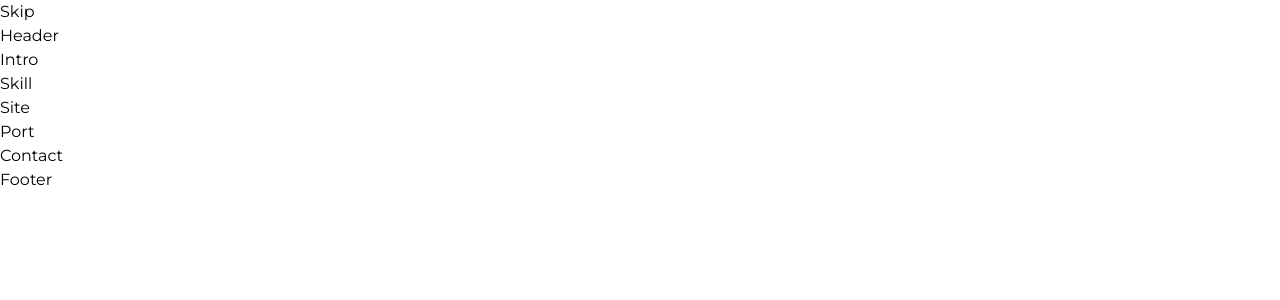
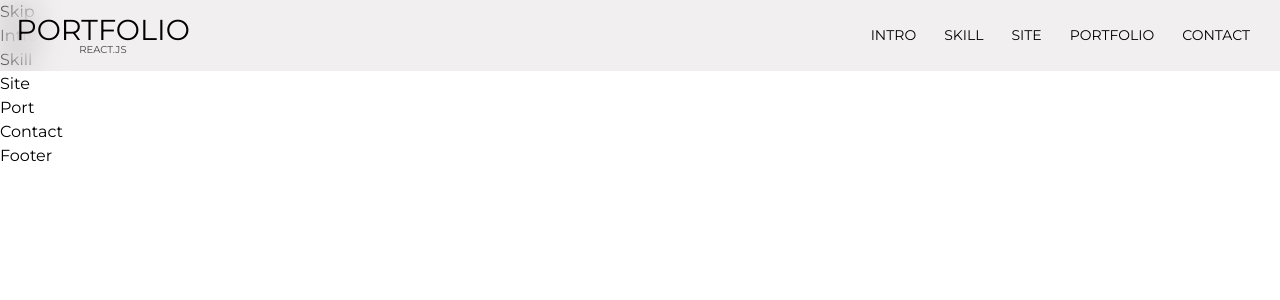
Before and after one commit to yyon0317/project-react, a React (Create React App) app: page / in a window 1280 px wide. Shown: the top 300 px of the page. Built offline with nearby package versions, Linux system fonts and the light colour scheme.

Commit message:
헤더영역

```diff
--- a/src/assets/scss/section/_header.scss
+++ b/src/assets/scss/section/_header.scss
@@ -0,0 +1,128 @@
+#header {
+    @include position-fixed;
+    z-index: 10000;
+}
+.header__inner {
+    @include flex-between;
+    background-color: rgba(116, 99, 99, 0.1);
+    backdrop-filter: blur(15px);
+    padding: 1rem;
+
+    .header__logo {
+        font-size: 0.9rem;
+        text-align: center;
+        text-transform: uppercase;
+        line-height: 1;
+
+        em {
+            font-size: 10px;
+            display: block;
+            color: var(--black200);
+        }
+    }
+    .header__nav {
+
+        @include tablet{
+            display: none;
+
+            &.active {
+                display: block;
+
+                ul {
+                    display: block;
+                    position: absolute;
+                    right: 0;
+                    top: 68px;
+                    background-color: rgba(116,99,99,0.1);
+                    backdrop-filter: blur(15px);
+                    z-index: 10000;
+                    min-width: 150px;
+                    padding: 20px 0;
+
+                    li {
+                        display: block;
+                        text-align: right;
+
+                        a {
+                            display: inline-block;
+                            padding: 10px;
+                        }
+                    }
+                }
+            }
+            &.active + .header__nav__mobile span::before {
+                width: 20px;
+            }
+            &.active + .header__nav__mobile span::after {
+                width: 20px;
+            }
+        }
+
+        li {
+            display: inline;
+
+            a {
+                text-transform: uppercase;
+                font-size: 14px;
+                padding: 14px;
+                position: relative;
+
+                &::before {
+                    content: '';
+                    width: calc(100% - 28px);
+                    height: 1px;
+                    background-color: var(--black);
+                    position: absolute;
+                    left: 14px;
+                    bottom: 10px;
+                    transform: scaleX(0);
+                    transition: all 0.3s;
+                }
+                &:hover::before {
+                    transform: scaleX(1);
+                }
+            }
+        }
+    }
+
+    .header__nav__mobile {
+        display: none;
+        width: 40px;
+        height: 40px;
+        cursor: pointer;
+
+        @include tablet{
+            display: block;
+        }
+
+        span {
+            display: block;
+            width: 40px;
+            height: 2px;
+            background-color: var(--black);
+            margin-top: 19px;
+            position: relative;
+
+            &::before {
+                content: "";
+                width: 40px;
+                height: 2px;
+                background-color: var(--black);
+                position: absolute;
+                right: 0;
+                top: 6px;
+                transition: width 0.3s;
+            }
+            &::after {
+                content: "";
+                width: 40px;
+                height: 2px;
+                background-color: var(--black);
+                position: absolute;
+                left: 0;
+                bottom: 6px;
+                transition: width 0.3s;
+            }
+        }
+    }
+}
--- a/src/components/Header.jsx
+++ b/src/components/Header.jsx
@@ -1,7 +1,59 @@
-import React from "react";
+import React, { useState } from "react";
+
+const headerNav = [
+    { title: "intro", url: "#intro" },
+    { title: "skill", url: "#skill" },
+    { title: "site", url: "#site" },
+    { title: "portfolio", url: "#port" },
+    { title: "contact", url: "#contact" }
+];
+
 
 const Header = () => {
-    return <div>Header</div>;
-};
+
+    const [show, setShow] = useState(false);
+    //show는 상태 값이며, setShow는 상태를 변경하는 함수
+    //show라는 상태 변수를 생성하고 useState 훅으로 초기값을 false로 설정합니다. 이 변수는 모바일 메뉴의 표시 여부를 관리합니다. show가 true이면 모바일 메뉴가 나타나고, false이면 숨겨집니다.
+    const toggleMenu = () => {
+        setShow((prevShow) => !prevShow);
+    }
+    //toggleMenu라는 함수를 정의합니다. 이 함수는 모바일 메뉴를 표시하거나 숨기기 위해 show 상태를 변경하는 역할을 합니다. setShow 함수를 사용하여 show 상태를 업데이트
+
+    return (
+        <header id="header" role="banner">
+            <div className="header__inner">
+                <div className="header__logo">
+                    <h1>
+                        <a href="/">portfolio<em>react.js</em></a>
+                    </h1>
+                </div>
+                <nav
+                    className={`header__nav ${show ? "active" : ""}`}
+                    role="navigation"
+                    aria-label="메인메뉴"
+                >
+                    <ul>
+                        {headerNav.map((nav, key) => (
+                            <li key={key}>
+                                <a href={nav.url}>{nav.title}</a>
+                            </li>
+                        ))}
+                    </ul>
+                </nav>
+                <div
+                    className="header__nav__mobile"
+                    id="headerToggle"
+                    aria-controls="primary-menu"
+                    aria-expanded={show ? "true" : "false"}
+                    role="button"
+                    tabIndex="0"
+                    onClick={toggleMenu}
+                >
+                    <span></span>
+                </div>
+            </div>
+        </header>
+    )
+}
 
 export default Header;
```
